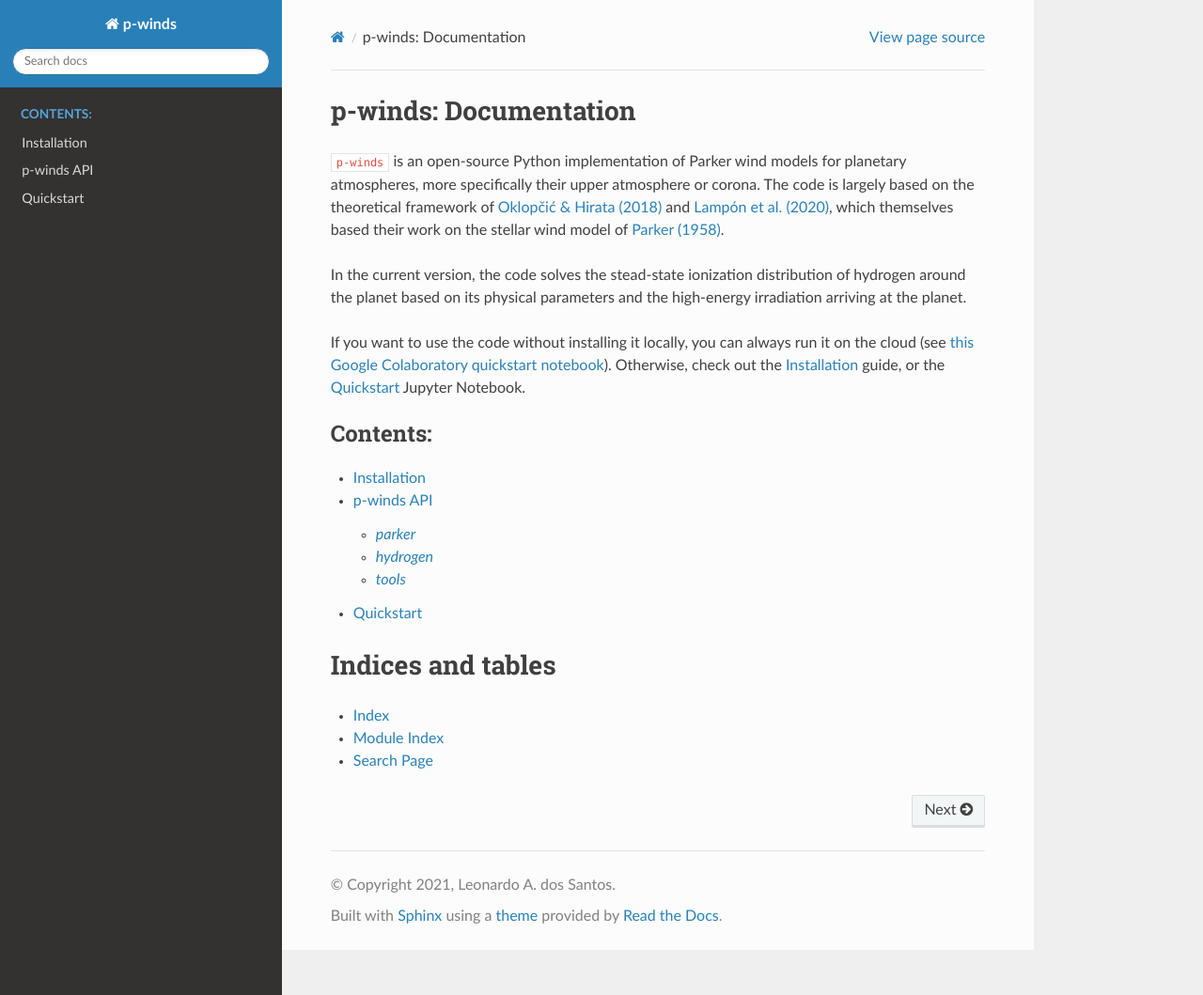
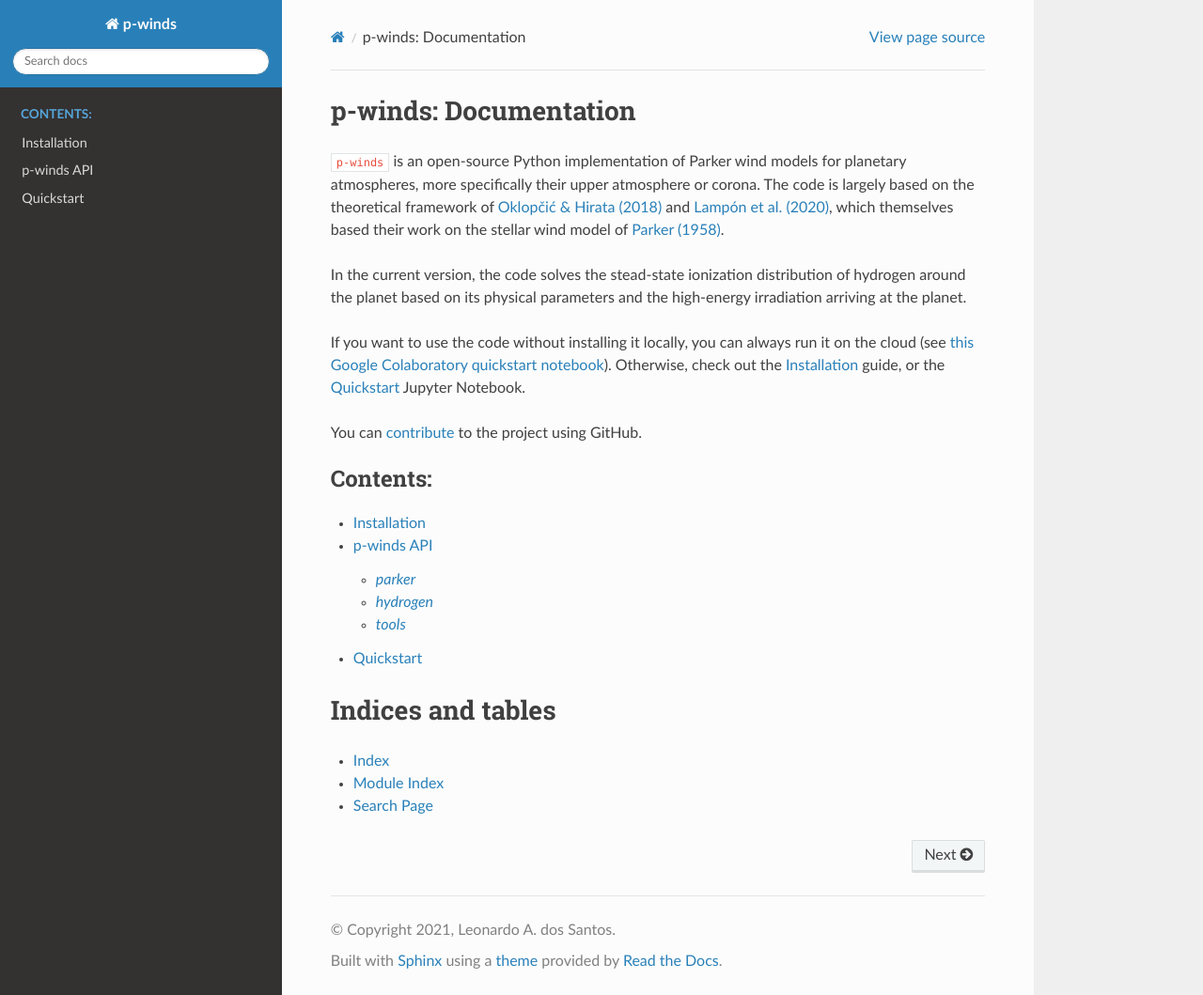
Before and after one commit to ladsantos/p-winds, a Sphinx documentation site: the page built from docs/source/index.rst, in a window 1280 px wide and 1059 px high. Shown: the whole window at 94% size. Built offline with Sphinx 7.4.7 and the Read the Docs theme 2.0.0, drawn with Linux system fonts in a browser that asks for light colours.

Commit message:
Another small update in index.rst

```diff
--- a/docs/source/index.rst
+++ b/docs/source/index.rst
@@ -26,6 +26,9 @@ on the cloud (see `this Google Colaboratory quickstart notebook
 Otherwise, check out the :ref:`installation` guide, or the :ref:`quickstart`
 Jupyter Notebook.
 
+You can `contribute <https://github.com/ladsantos/p-winds>`_ to the project
+using GitHub.
+
 .. toctree::
    :maxdepth: 2
    :caption: Contents:
```
